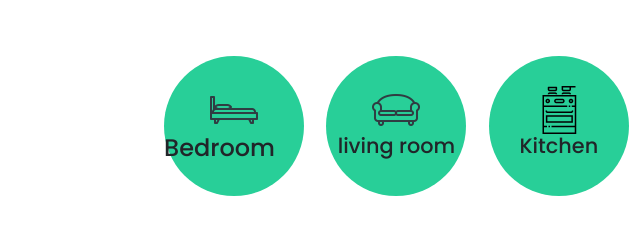
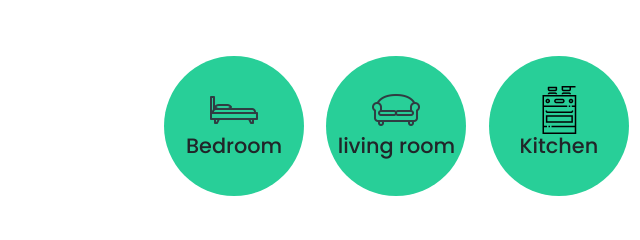
Before and after one commit to RuntimeTerror10/ZoKlean-CoverPage, a plain HTML site: page index.html in a window 1280 px wide. Shown: the part 1840-2080 px from the top of the page, 0-640 px from the left. Drawn offline with nearby package versions, Linux system fonts and the light colour scheme.

Commit message:
minor text wrap fix

```diff
--- a/index.html
+++ b/index.html
@@ -109,7 +109,7 @@
         <div class="group">
           <div class="block" data-aos="fade-up-right">
             <img src="bed.png" alt="" />
-            <h4>Bedroom</h4>
+            <h3>Bedroom</h3>
           </div>
           <div class="block" data-aos="fade-up-right" data-aos-delay="150">
             <img src="couch.png" alt="" />
```
